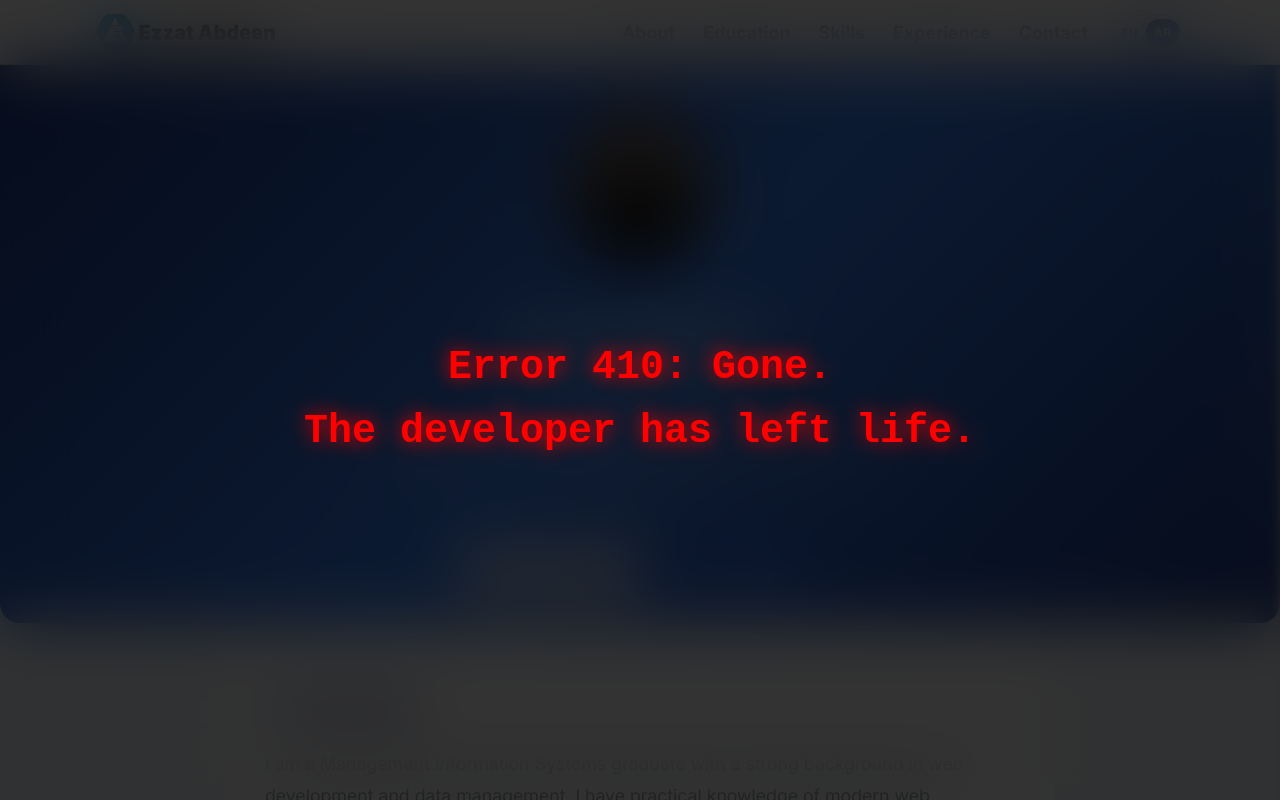
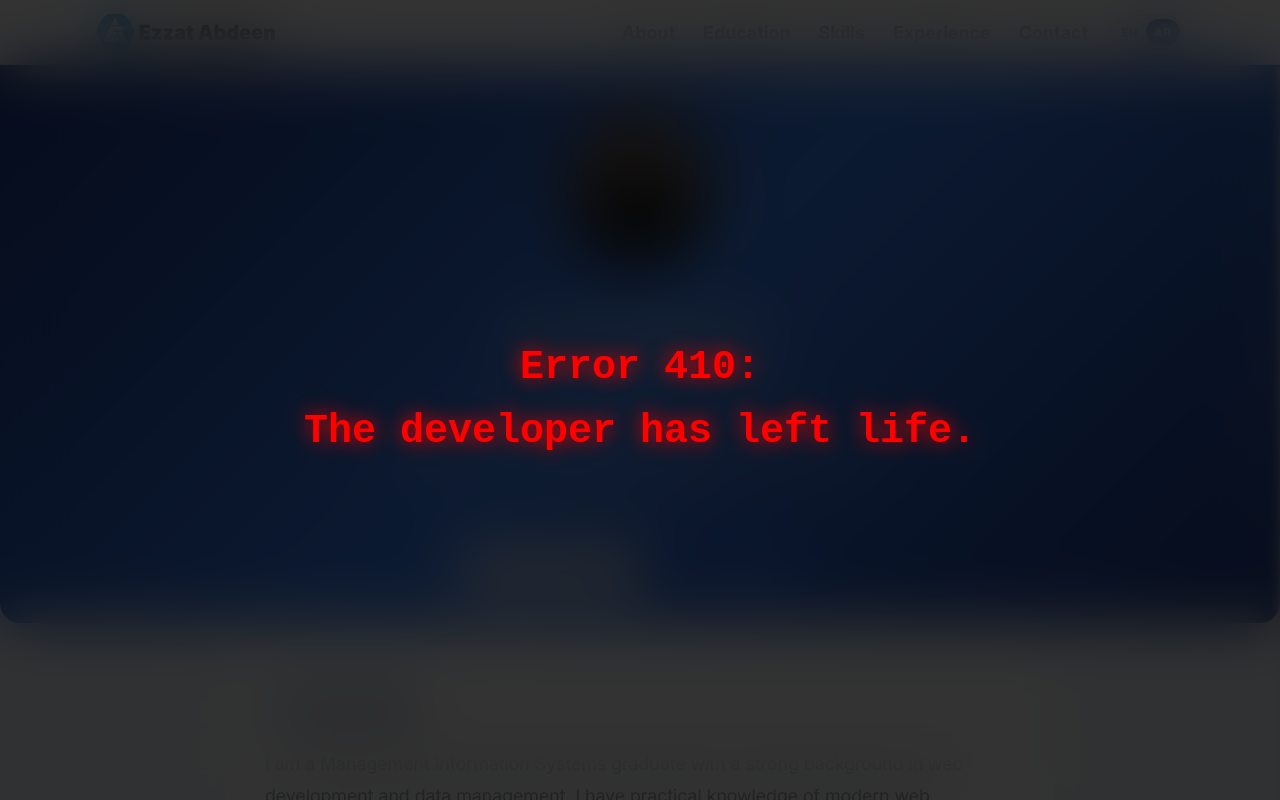
Before and after one commit to ezzatabdeen-dev/protfolio, a Next.js app: page /en in a window 1280 px wide. Shown: the top 800 px of the page. Built offline with nearby package versions, Linux system fonts and the light colour scheme.

Commit message:
Modify error message in Freeze component
Updated error message text for clarity.

```diff
--- a/src/components/About/Freeze.jsx
+++ b/src/components/About/Freeze.jsx
@@ -5,14 +5,12 @@ import styles from './Freeze.module.css';
 
 export const Freeze = () => {
   useEffect(() => {
-    // منع التمرير وحماية الصفحة
     document.documentElement.style.overflow = 'hidden';
     document.body.style.overflow = 'hidden';
 
     const preventDefault = (e) => e.preventDefault();
 
     const handleKeyDown = (e) => {
-      // منع F12, Ctrl+Shift+I/J/C, Ctrl+U
       if (
         e.key === 'F12' ||
         (e.ctrlKey && e.shiftKey && ['I', 'J', 'C'].includes(e.key.toUpperCase())) ||
@@ -36,8 +34,7 @@ export const Freeze = () => {
   return (
     <div className={styles.overlay}>
       <h1 className={styles.errorText}>
-        Error 410: Gone.<br />
-        The developer has left life.
+        Error 410: <br /> The developer has left life.
       </h1>
     </div>
   );
```
